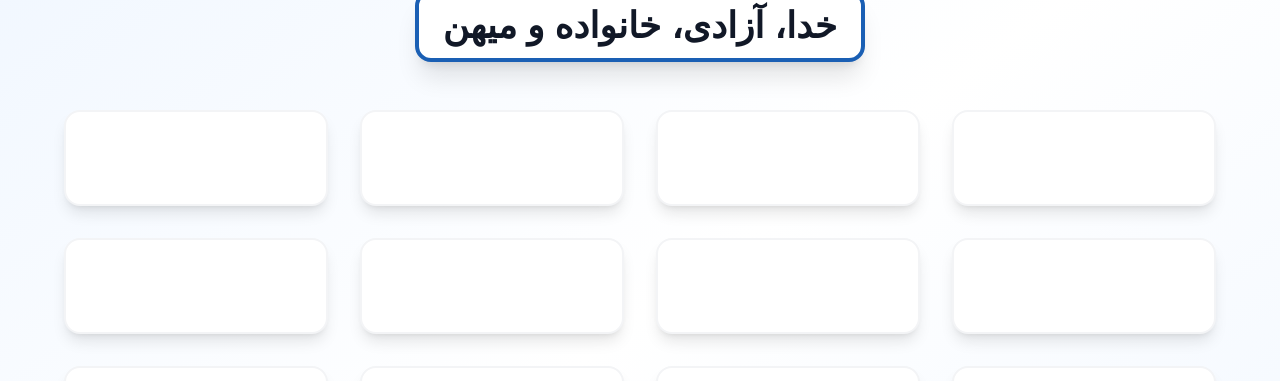
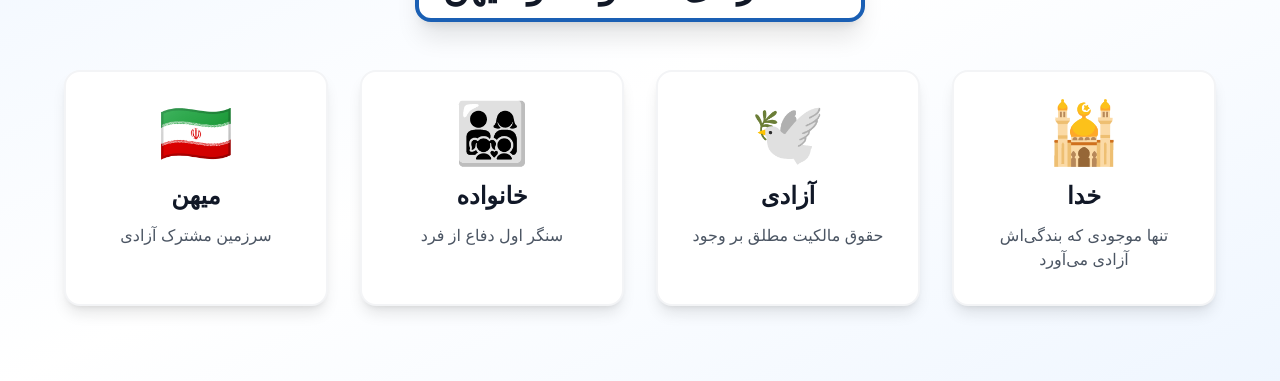
Before and after one commit to whatisrealfreedom/religion-and-freedom, a React (Create React App) app in the folder frontend/: page /fa in a window 1280 px wide. Shown: the part 2363-2744 px from the top of the page. Built offline with nearby package versions, Linux system fonts and the light colour scheme; no server answers; a small style sheet from the web is missing.

Commit message:
feat: Update home component to use localized messages for slogan items; improve internationalization support

```diff
--- a/frontend/src/pages/Home.tsx
+++ b/frontend/src/pages/Home.tsx
@@ -10,6 +10,7 @@ import FireQuoteSection from '../components/FireQuote';
 import { useLocale } from '../i18n/LocaleProvider';
 import { localizeChapter } from '../i18n/contentMaps';
 import { withLocalePath } from '../i18n/localePath';
+import { messages } from '../i18n/messages';
 import {
   KeyIcon,
   Cog6ToothIcon,
@@ -225,7 +226,7 @@ const Home: React.FC = () => {
           </motion.div>
 
           <div className="grid grid-cols-1 sm:grid-cols-2 lg:grid-cols-4 gap-4 sm:gap-6 md:gap-8 max-w-6xl mx-auto">
-            {Object.entries(t('home.slogan.items', { returnObjects: true }) as any).map(([key, item]: [string, any], index) => (
+            {Object.entries((messages[locale].home?.slogan?.items || {}) as Record<string, any>).map(([key, item]: [string, any], index) => (
               <motion.div
                 key={key}
                 initial={{ opacity: 0, y: 30 }}
```
